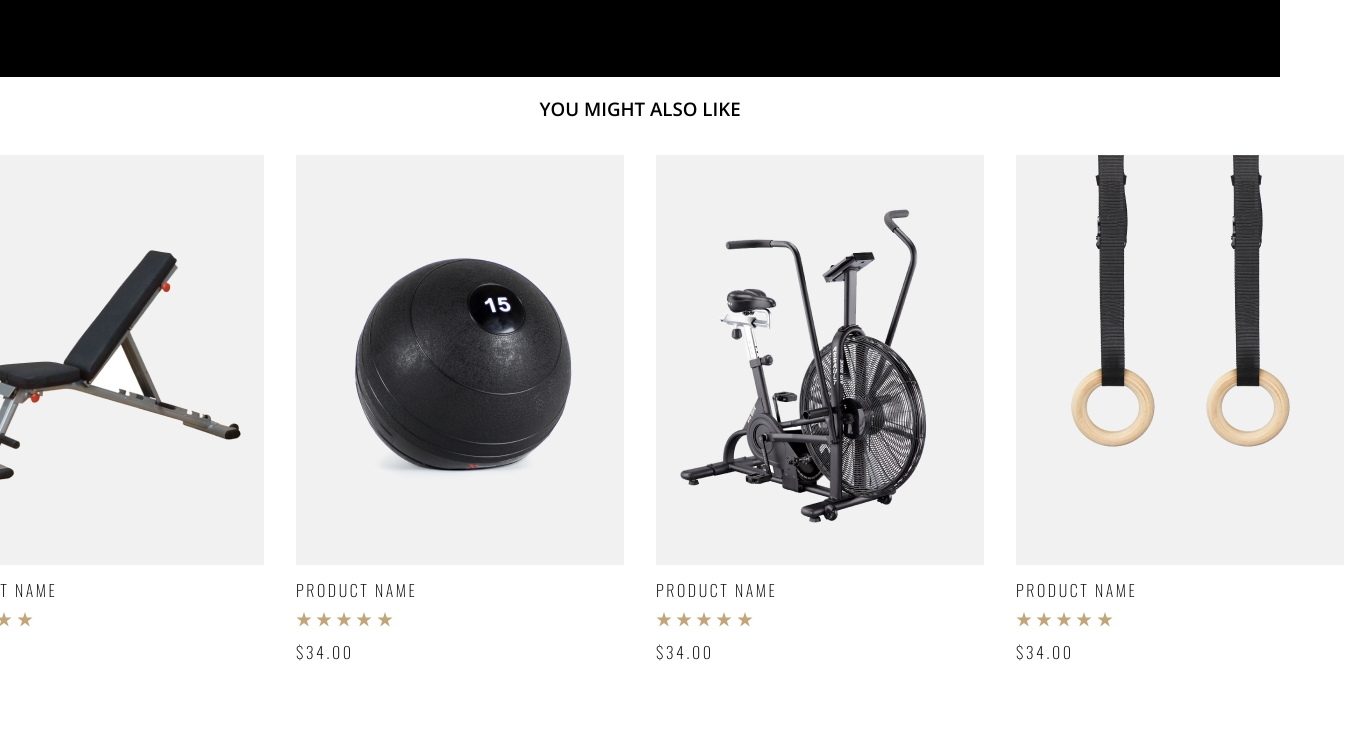
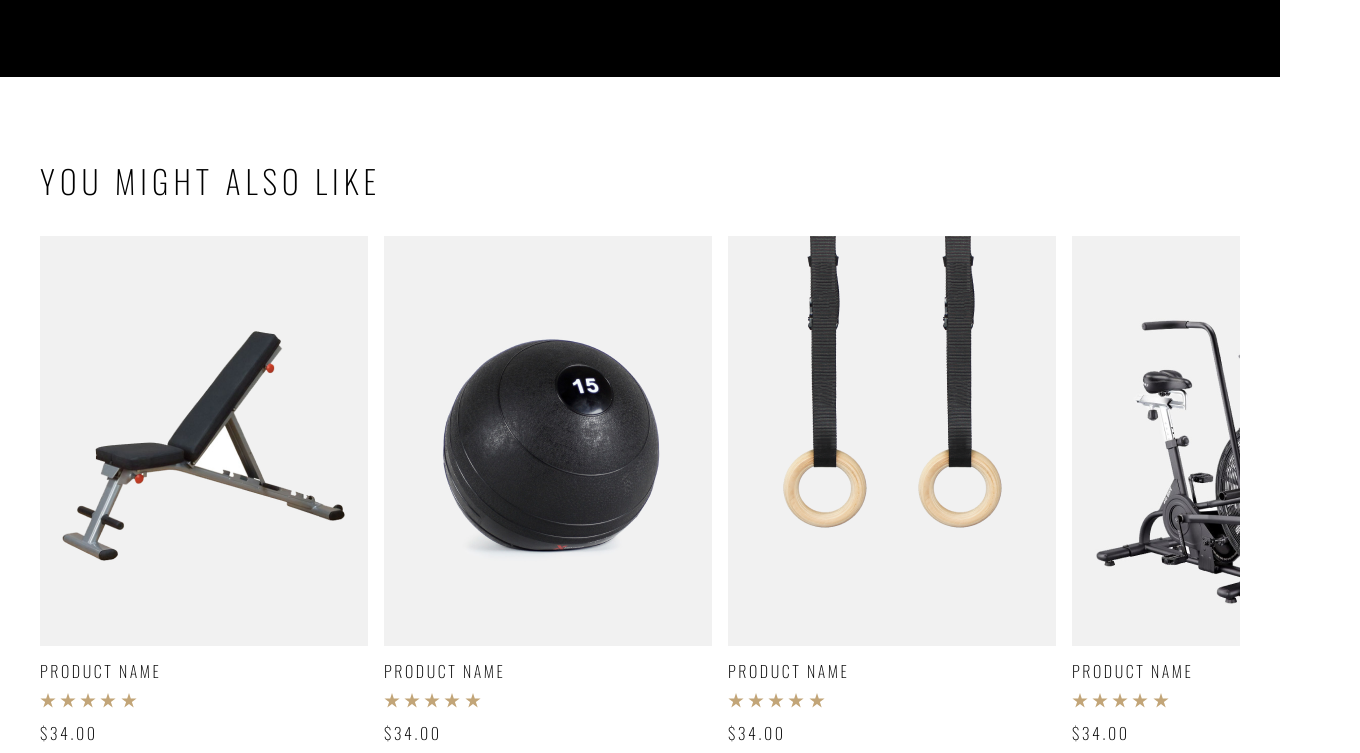
Before and after one commit to Saddam-tech/AL-TASK-1, a website built with Parcel: page index.html in a window 1280 px wide. Shown: the part 1832-2585 px from the top of the page, 1360 px wide, since content can reach past the window. Before the commit the page ends 2520 px from the top, so only its background shows below. Built offline with nearby package versions, Linux system fonts and the light colour scheme.

Commit message:
latest changes

```diff
--- a/script.js
+++ b/script.js
@@ -27,7 +27,7 @@ const products = [
   {
     id: 3,
     shipping: "Free Shipping",
-    image_src: product_3,
+    image_src: product_4,
     name: "product name",
     price: "$34.00",
     star_count: star5,
@@ -35,7 +35,39 @@ const products = [
   {
     id: 4,
     shipping: "Free Shipping",
+    image_src: product_3,
+    name: "product name",
+    price: "$34.00",
+    star_count: star5,
+  },
+  {
+    id: 5,
+    shipping: "Free Shipping",
+    image_src: product_1,
+    name: "product name",
+    price: "$34.00",
+    star_count: star5,
+  },
+  {
+    id: 6,
+    shipping: "Free Shipping",
+    image_src: product_2,
+    name: "product name",
+    price: "$34.00",
+    star_count: star5,
+  },
+  {
+    id: 7,
+    shipping: "Free Shipping",
     image_src: product_4,
+    name: "product name",
+    price: "$34.00",
+    star_count: star5,
+  },
+  {
+    id: 8,
+    shipping: "Free Shipping",
+    image_src: product_3,
     name: "product name",
     price: "$34.00",
     star_count: star5,
--- a/styles.css
+++ b/styles.css
@@ -23,6 +23,8 @@ body {
 #nav-bar-top ul li {
   list-style-type: none;
   font-size: 12px;
+  letter-spacing: 0.175em;
+  text-transform: uppercase;
 }
 #nav-bar-top .logo-bar .lazy {
   margin-right: 16px;
@@ -101,21 +103,33 @@ body {
 
 .sub-section-3 {
   display: flex;
-  align-items: center;
-  justify-content: center;
+  align-items: flex-start;
+  justify-content: flex-start;
   flex-direction: column;
   background-color: #ffffff;
+  padding: 0 40px;
+}
+
+.sub-section-3 h3 {
+  margin-top: 80px;
+  font-family: "Oswald", sans-serif;
+  letter-spacing: 0.16em;
+  text-transform: uppercase;
+  font-size: 32px;
+  font-weight: 400;
 }
 
 #carousel {
   display: flex;
   align-items: center;
-  justify-content: space-between;
+  gap: 16px;
+  width: 100%;
+  overflow-y: scroll;
 }
 
 #carousel .product {
-  margin: 16px;
   font-weight: 300;
+  max-width: 328px;
 }
 
 #carousel .product p {
@@ -124,3 +138,10 @@ body {
   letter-spacing: 0.16em;
   text-transform: uppercase;
 }
+
+#carousel .product .image-wrap {
+  width: 100%;
+}
+#carousel .product .image-wrap img {
+  max-width: 328px;
+}
```
Also changed, not shown: 5 other files.
